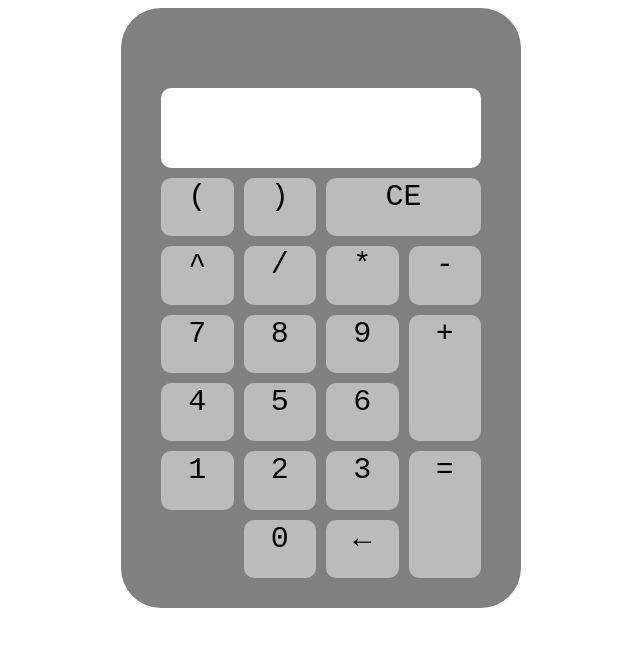
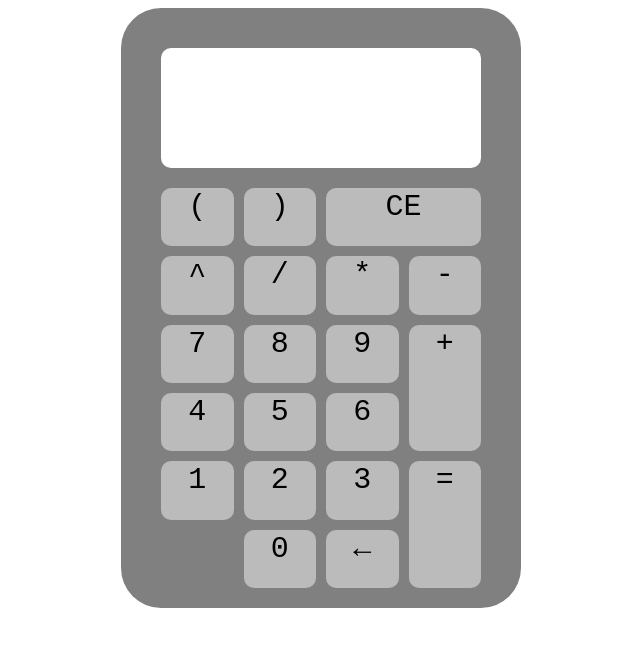
Before and after one commit to innatecuriosity/calculator, a plain HTML site: page index.html in a window 1280 px wide. Shown: the whole page, without its empty margins (319-959 px from the left). Drawn offline with Linux system fonts and the light colour scheme.

Commit message:
increased display size

```diff
--- a/style.css
+++ b/style.css
@@ -14,8 +14,8 @@
 
 .display {
     position:relative;
-    top: 80px;
-    height: 40px;
+    top: 40px;
+    height: 60px;
     width: 80%;
     margin-left: 10%;
     margin-right: 10%;
@@ -37,7 +37,8 @@
 
 .grid-container {
     position: relative;
-    top: 80px;
+    top: 40px;
+    margin-top: 10px;
     width: 80%;
     height: 400px;
     margin-left: 10%;
```
